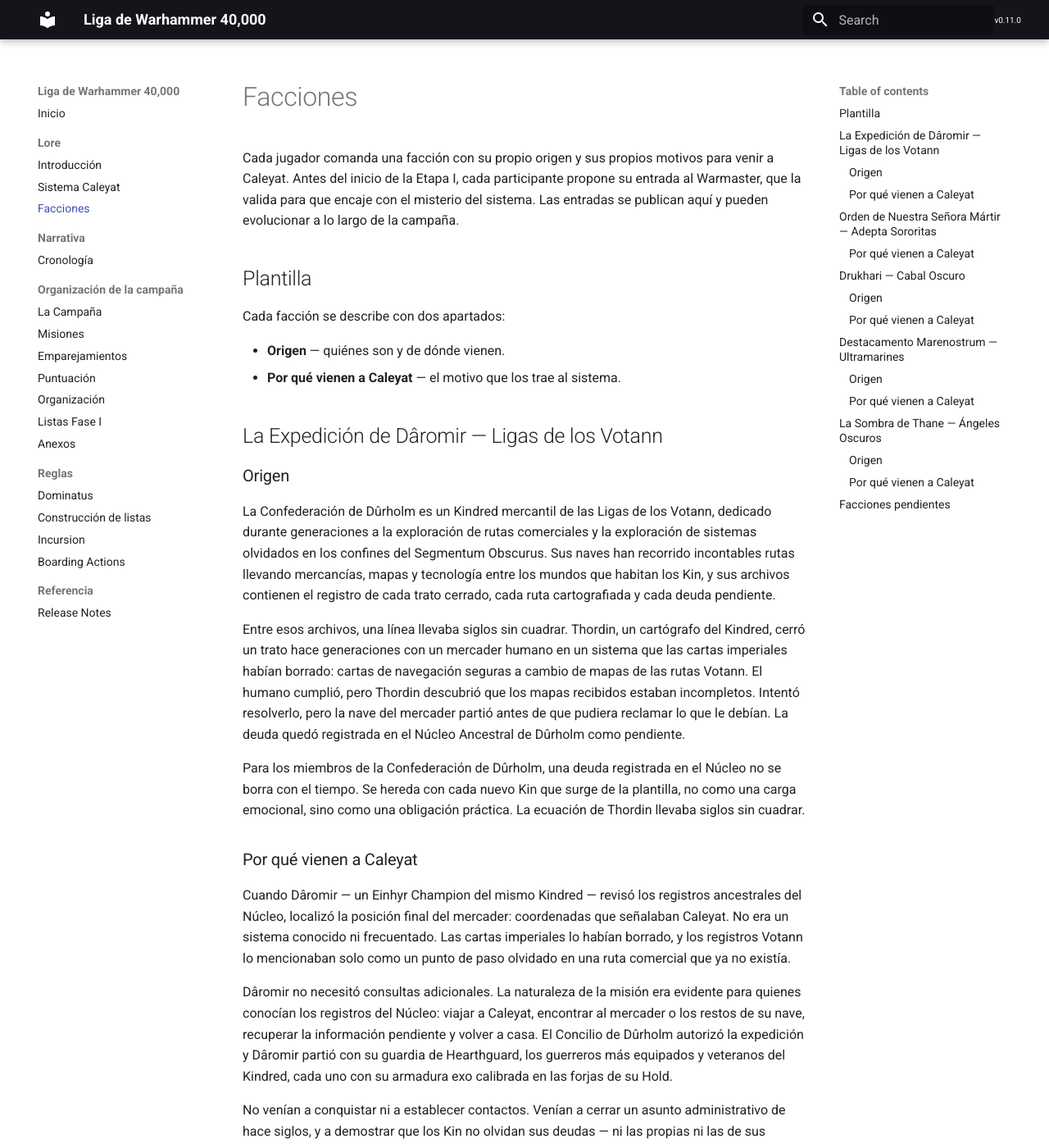
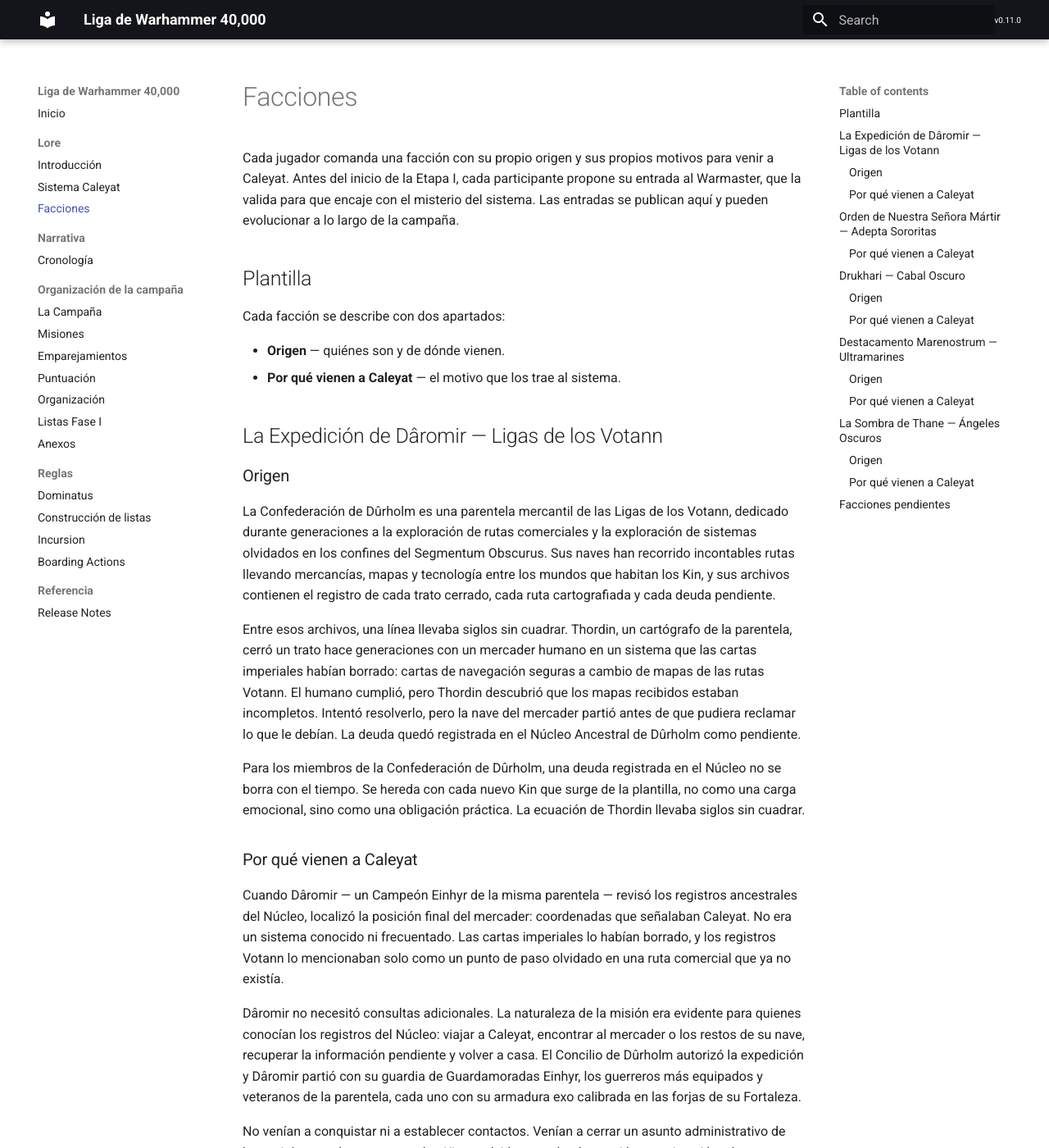
Before and after one commit to gonzalo-radio/liga-armagedon, an MkDocs documentation site: the page built from docs/lore/facciones.md, in a window 1280 px wide and 1400 px high. Shown: the whole window at 82% size. Built offline with MkDocs 1.6.1 and Material for MkDocs 9.7.7, drawn with Linux system fonts in a browser that asks for light colours.

Commit message:
fix: traducir términos Votann al español
- Hold → Fortaleza
- Einhyr Hearthguard → Guardamoradas Einhyr
- Einhyr Champion → Campeón Einhyr
- Kindred → parentela
- Corregir typo 'anything' en narración

```diff
--- a/docs/lore/facciones.md
+++ b/docs/lore/facciones.md
@@ -13,17 +13,17 @@ Cada facción se describe con dos apartados:
 
 ### Origen
 
-La Confederación de Dûrholm es un Kindred mercantil de las Ligas de los Votann, dedicado durante generaciones a la exploración de rutas comerciales y la exploración de sistemas olvidados en los confines del Segmentum Obscurus. Sus naves han recorrido incontables rutas llevando mercancías, mapas y tecnología entre los mundos que habitan los Kin, y sus archivos contienen el registro de cada trato cerrado, cada ruta cartografiada y cada deuda pendiente.
+La Confederación de Dûrholm es una parentela mercantil de las Ligas de los Votann, dedicado durante generaciones a la exploración de rutas comerciales y la exploración de sistemas olvidados en los confines del Segmentum Obscurus. Sus naves han recorrido incontables rutas llevando mercancías, mapas y tecnología entre los mundos que habitan los Kin, y sus archivos contienen el registro de cada trato cerrado, cada ruta cartografiada y cada deuda pendiente.
 
-Entre esos archivos, una línea llevaba siglos sin cuadrar. Thordin, un cartógrafo del Kindred, cerró un trato hace generaciones con un mercader humano en un sistema que las cartas imperiales habían borrado: cartas de navegación seguras a cambio de mapas de las rutas Votann. El humano cumplió, pero Thordin descubrió que los mapas recibidos estaban incompletos. Intentó resolverlo, pero la nave del mercader partió antes de que pudiera reclamar lo que le debían. La deuda quedó registrada en el Núcleo Ancestral de Dûrholm como pendiente.
+Entre esos archivos, una línea llevaba siglos sin cuadrar. Thordin, un cartógrafo de la parentela, cerró un trato hace generaciones con un mercader humano en un sistema que las cartas imperiales habían borrado: cartas de navegación seguras a cambio de mapas de las rutas Votann. El humano cumplió, pero Thordin descubrió que los mapas recibidos estaban incompletos. Intentó resolverlo, pero la nave del mercader partió antes de que pudiera reclamar lo que le debían. La deuda quedó registrada en el Núcleo Ancestral de Dûrholm como pendiente.
 
 Para los miembros de la Confederación de Dûrholm, una deuda registrada en el Núcleo no se borra con el tiempo. Se hereda con cada nuevo Kin que surge de la plantilla, no como una carga emocional, sino como una obligación práctica. La ecuación de Thordin llevaba siglos sin cuadrar.
 
 ### Por qué vienen a Caleyat
 
-Cuando Dâromir — un Einhyr Champion del mismo Kindred — revisó los registros ancestrales del Núcleo, localizó la posición final del mercader: coordenadas que señalaban Caleyat. No era un sistema conocido ni frecuentado. Las cartas imperiales lo habían borrado, y los registros Votann lo mencionaban solo como un punto de paso olvidado en una ruta comercial que ya no existía.
+Cuando Dâromir — un Campeón Einhyr de la misma parentela — revisó los registros ancestrales del Núcleo, localizó la posición final del mercader: coordenadas que señalaban Caleyat. No era un sistema conocido ni frecuentado. Las cartas imperiales lo habían borrado, y los registros Votann lo mencionaban solo como un punto de paso olvidado en una ruta comercial que ya no existía.
 
-Dâromir no necesitó consultas adicionales. La naturaleza de la misión era evidente para quienes conocían los registros del Núcleo: viajar a Caleyat, encontrar al mercader o los restos de su nave, recuperar la información pendiente y volver a casa. El Concilio de Dûrholm autorizó la expedición y Dâromir partió con su guardia de Hearthguard, los guerreros más equipados y veteranos del Kindred, cada uno con su armadura exo calibrada en las forjas de su Hold.
+Dâromir no necesitó consultas adicionales. La naturaleza de la misión era evidente para quienes conocían los registros del Núcleo: viajar a Caleyat, encontrar al mercader o los restos de su nave, recuperar la información pendiente y volver a casa. El Concilio de Dûrholm autorizó la expedición y Dâromir partió con su guardia de Guardamoradas Einhyr, los guerreros más equipados y veteranos de la parentela, cada uno con su armadura exo calibrada en las forjas de su Fortaleza.
 
 No venían a conquistar ni a establecer contactos. Venían a cerrar un asunto administrativo de hace siglos, y a demostrar que los Kin no olvidan sus deudas — ni las propias ni las de sus ancestros.
 
```
Also changed, not shown: docs/narrativa/relatos/llegada-ligas-votann.md (+4 -4 lines), docs/release-notes.md (+1 -1 lines).
